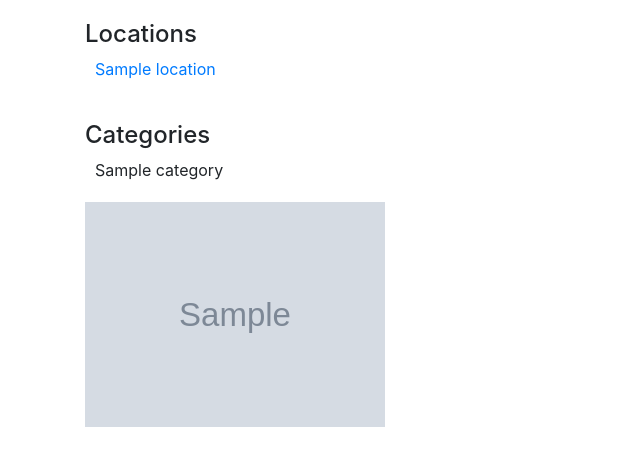
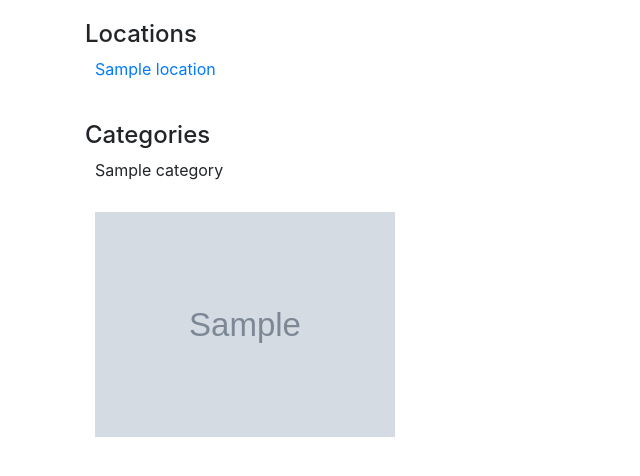
Before and after one commit to FrancisFlow/Django_photo_Gallery, a Django app: template gallery/templates/home.html in a window 1280 px wide. Shown: the part 56-532 px from the top of the page, without its empty margins (0-640 px from the left). Run offline with Django 3.2, Linux system fonts and the light colour scheme; the template is opened without the code that fills it: most values are stand-ins (such as "Sample title", 1, 10 or a date in 2020); grey boxes marked "Sample" are stand-in pictures; some libraries are stand-ins or nearby versions.

Commit message:
Added padding to images to separate them in a smaller screen

```diff
--- a/gallery/templates/home.html
+++ b/gallery/templates/home.html
@@ -23,7 +23,7 @@
 <div class="row">
 {% for image in images %}
 <div class="col-md-4">
-    <div class="thumbnail">
+    <div class="thumbnail" style="padding:10px;">
         <img style="max-width:300px; max-height:300px;" src="{{image.image.url}}" alt="" class="img-responsive" data-toggle="modal" data-target="#exampleModalCenter{{image.id}}">
     </div>
 </div>
```
